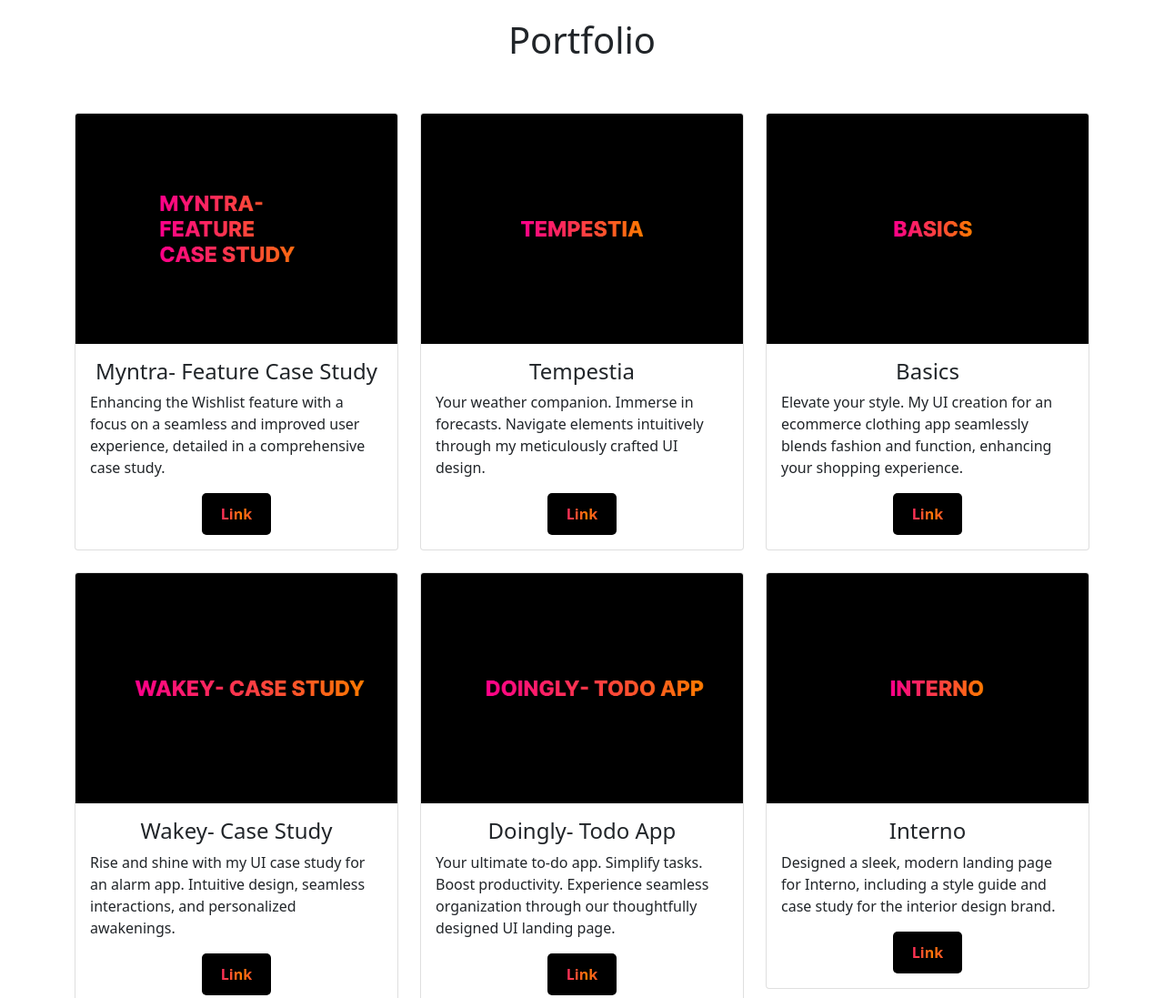
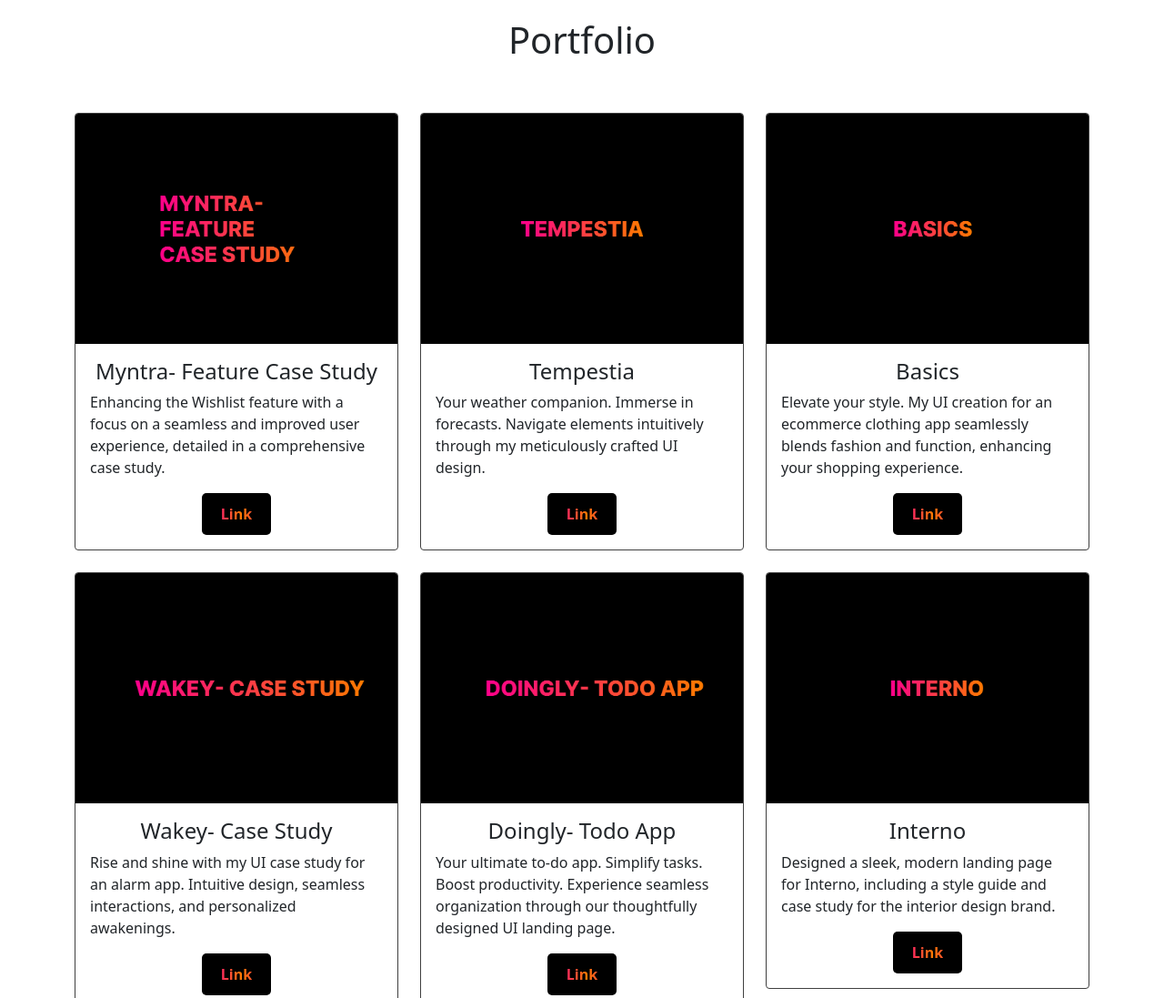
Before and after one commit to Jenane-Rajkumar/Jenane_Portfolio, a website: page index.html in a window 1280 px wide. Shown: the part 1340-2437 px from the top of the page at 91% size. Drawn offline with nearby package versions, Linux system fonts and the light colour scheme.

Commit message:
Updated card border and hover effects

```diff
--- a/index.html
+++ b/index.html
@@ -96,7 +96,7 @@
           <br>
             <div class="row">
               <div class="col-lg-4 mt-4">
-                    <div class="card">
+                    <div class="card portfolioContent">
                         <img class="card-img-top" src="images/myn.png" alt="Card image" style="width:100%">
                         <div class="card-body">
                             <h4 class="card-title">Myntra- Feature Case Study</h4>
@@ -108,7 +108,7 @@
                     </div>
                 </div>
                 <div class="col-lg-4 mt-4">
-                    <div class="card">
+                    <div class="card portfolioContent">
                         <img class="card-img-top" src="images/tempestia.png" alt="Card image" style="width:100%">
                         <div class="card-body">
                             <h4 class="card-title">Tempestia</h4>
--- a/style.css
+++ b/style.css
@@ -80,8 +80,13 @@
 .card-title {
     text-align: center;
 }
-.card:hover {
-    box-shadow: 0 4px 8px rgba(0,0,0,0.2);
+.card.portfolioContent{
+    border: 1px solid #3f3f3f;
+}
+
+.card.portfolioContent:hover {
+    border: none;
+    box-shadow: 0 4px 8px rgba(0, 0, 0, 0.5);
     transform: scale(1.05);
     transition: all 0.3s ease;
 }
```
